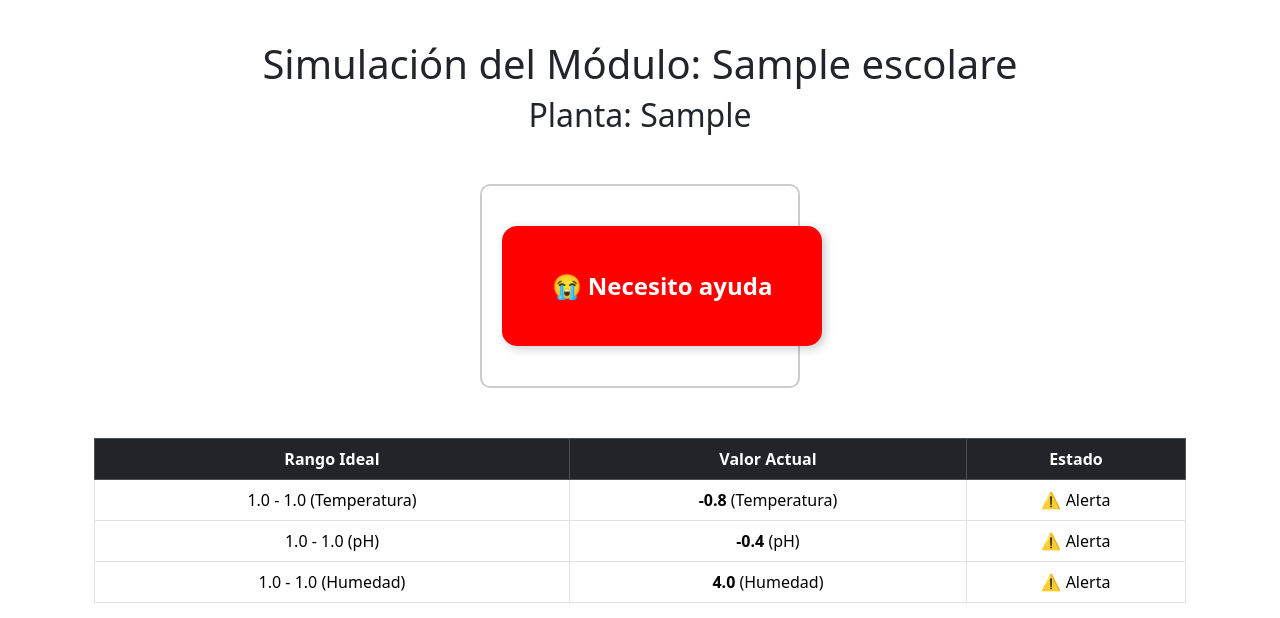
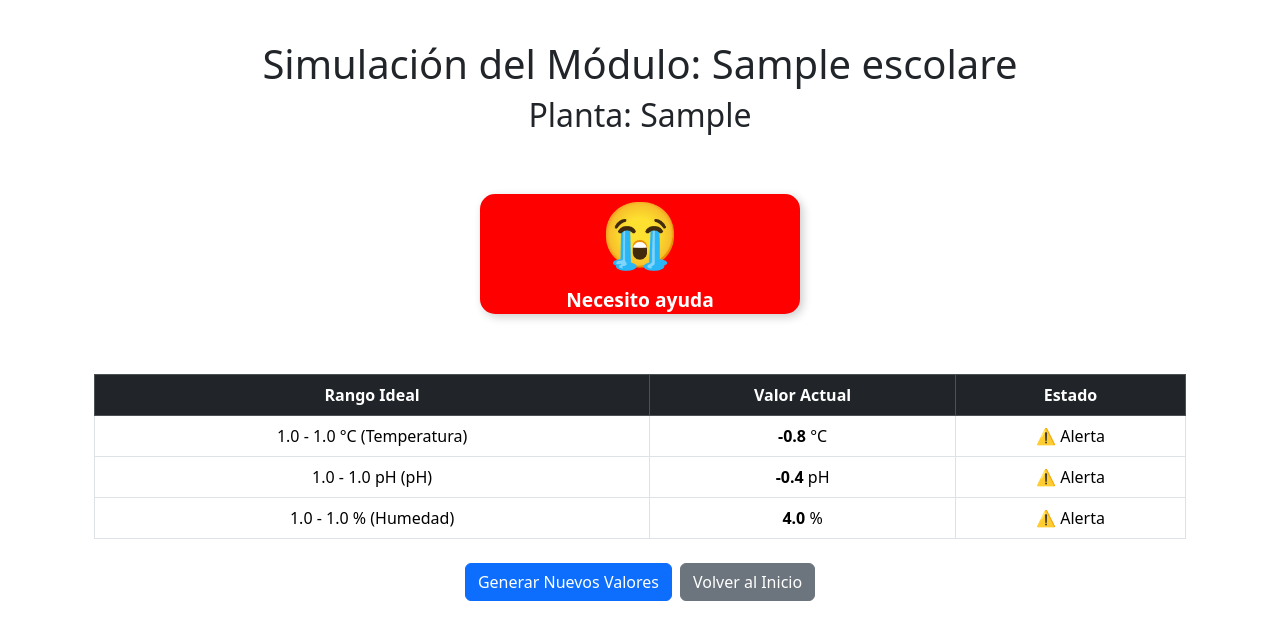
Before and after one commit to KiwiCodex/flask-plantas, a Flask app: page /modulos/simulacion/1 in a window 1280 px wide. Shown: the part 56-674 px from the top of the page. Run offline with Flask 3, Linux system fonts and the light colour scheme; tables that the repository leaves empty hold one stand-in row (values such as "Sample post").

Commit message:
Simulacion ajustada

```diff
--- a/app/routes.py
+++ b/app/routes.py
@@ -129,48 +129,61 @@ def modulos_simulacion(id):
         flash("No hay rangos definidos para esta planta.", "warning")
         return redirect(url_for("main.index"))  # Reemplaza con la ruta correcta
 
-    # Crear diccionario de rangos con valores por defecto si son None
+    # 🔹 Obtener unidades desde la base de datos (si Rangos tiene relación con Variables)
+    variables = {
+        "Temperatura": Variables.query.filter_by(nombre="Temperatura").first(),
+        "pH": Variables.query.filter_by(nombre="pH").first(),
+        "Humedad": Variables.query.filter_by(nombre="Humedad").first()
+    }
+
+    # 🔹 Crear diccionario de rangos con unidades de medida
     rangos_dict = {
         "Temperatura": {
             "min": rangos.temperatura_min if rangos.temperatura_min is not None else 15.0,
-            "max": rangos.temperatura_max if rangos.temperatura_max is not None else 30.0
+            "max": rangos.temperatura_max if rangos.temperatura_max is not None else 30.0,
+            "unidad": variables["Temperatura"].unidad if variables["Temperatura"] else "°C"
         },
         "pH": {
             "min": rangos.ph_min if rangos.ph_min is not None else 6.0,
-            "max": rangos.ph_max if rangos.ph_max is not None else 7.5
+            "max": rangos.ph_max if rangos.ph_max is not None else 7.5,
+            "unidad": variables["pH"].unidad if variables["pH"] else "pH"
         },
         "Humedad": {
             "min": rangos.humedad_min if rangos.humedad_min is not None else 40.0,
-            "max": rangos.humedad_max if rangos.humedad_max is not None else 80.0
+            "max": rangos.humedad_max if rangos.humedad_max is not None else 80.0,
+            "unidad": variables["Humedad"].unidad if variables["Humedad"] else "%"
         }
     }
 
-    # Generar valores aleatorios dentro de un margen
+    # 🔹 Generar valores simulados
     valores_simulados = {
         "Temperatura": round(random.uniform(rangos_dict["Temperatura"]["min"] - 5, rangos_dict["Temperatura"]["max"] + 5), 1),
         "pH": round(random.uniform(rangos_dict["pH"]["min"] - 2, rangos_dict["pH"]["max"] + 2), 1),
         "Humedad": round(random.uniform(rangos_dict["Humedad"]["min"] - 10, rangos_dict["Humedad"]["max"] + 10), 1)
     }
 
-    # Determinar el estado general de la planta
-    estados = []
+    # 🔹 Determinar el estado de la planta
+# 🔹 Determinar el estado de la planta
+    num_alertas = 0
+    num_precauciones = 0
+
     for var, valores in rangos_dict.items():
         if valores_simulados[var] < valores["min"] or valores_simulados[var] > valores["max"]:
-            estados.append("alerta")
+            num_alertas += 1
         elif abs(valores_simulados[var] - valores["min"]) <= 2 or abs(valores_simulados[var] - valores["max"]) <= 2:
-            estados.append("precaucion")
-        else:
-            estados.append("ok")
+            num_precauciones += 1
 
-    if "alerta" in estados:
-        estado_color = "red"
-    elif "precaucion" in estados:
-        estado_color = "yellow"
+    # 🔹 Nueva lógica de color basada en el número de alertas/precauciones
+    if num_alertas + num_precauciones == 3:
+        estado_color = "red"     # Todas las variables en alerta o precaución
+    elif num_alertas + num_precauciones == 2:
+        estado_color = "orange"  # Dos variables en alerta/precaución
+    elif num_alertas + num_precauciones == 1:
+        estado_color = "yellow"  # Solo una variable en alerta/precaución
     else:
-        estado_color = "green"
+        estado_color = "green"   # Todo en orden
 
     return render_template("modulos_simulacion.html", modulo=modulo, planta=planta, valores_simulados=valores_simulados, estado_color=estado_color, rangos_dict=rangos_dict, abs=abs)
-
 
 # -- TABLA ESCUELA --
 @main.route('/escuelas')
--- a/app/static/css/planta.css
+++ b/app/static/css/planta.css
@@ -1,31 +1,36 @@
-
 /* Bocadillos de estado */
 .box {
     width: 320px;
     height: 120px;
     margin: 20px auto;
     text-align: center;
-    line-height: 1.5;
-    font-size: 1.5em; /* Texto más grande */
     font-weight: bold;
     color: white;
     border-radius: 15px;
     display: flex;
+    flex-direction: column; /* Asegura que los elementos estén en columna */
     align-items: center;
     justify-content: center;
     padding: 10px;
     box-shadow: 3px 3px 10px rgba(0, 0, 0, 0.2);
 }
 
-.green { background-color: green; }
+.box span.emoji {
+    font-size: 4em; /* Hace el emoji más grande */
+    display: block; /* Permite que esté encima del texto */
+    margin-bottom: 5px; /* Espaciado entre el emoji y el texto */
+}
+
+.green { background-color: green; color: white; }
 .yellow { background-color: yellow; color: black; }
-.orange { background-color: orange; }
-.red { background-color: red; }
+.orange { background-color: orange; color: white; }
+.red { background-color: red; color: white; }
 
-/* Emoticonos más grandes */
-.box span {
-    font-size: 2.5em; /* Tamaño más grande */
-    margin-right: 10px;
+.box span.texto {
+    font-size: 1.2em; /* Reduce el tamaño del mensaje */
+    font-weight: bold;
+    text-align: center;
+    margin-bottom: 10px;
 }
 
 /* Estructura flexible */
@@ -37,14 +42,15 @@
     margin: 40px 0;
 }
 
-.state-container, .plant-container {
-    width: 320px; /* Ajuste al tamaño del bocadillo */
-    margin: 10px;
-    padding: 20px;
-    border: 2px solid #ccc;
-    border-radius: 10px;
-    background-color: #fff;
-    position: relative;
+.state-container {
+    width: 320px; /* Mismo ancho que .box */
+    margin: 0 auto; /* Centrar en la página */
+    padding: 0; /* Eliminar padding extra */
+    display: flex;
+    align-items: center;
+    justify-content: center; /* Centrar el contenido */
+    border: none; /* Opcional: si no quieres borde */
+    background-color: transparent; /* Para evitar cajas visibles */
 }
 
 /* Botón de generación */
--- a/app/templates/modulos_simulacion.html
+++ b/app/templates/modulos_simulacion.html
@@ -11,11 +11,20 @@
 <div class="wrap">
     <div class="state-container text-center">
         <div class="box {{ estado_color }}" id="estado-planta">
-            {% if estado_color == 'green' %} 😊 ¡Todo bien!
-            {% elif estado_color == 'yellow' %} 😐 En cuidado
-            {% elif estado_color == 'orange' %} 😟 Preocupado
-            {% else %} 😭 Necesito ayuda
-            {% endif %}
+            <span class="emoji">
+                {% if estado_color == 'green' %} 😊
+                {% elif estado_color == 'yellow' %} 😐
+                {% elif estado_color == 'orange' %} 😟
+                {% else %} 😭
+                {% endif %}
+            </span>
+            <span class="texto">
+                {% if estado_color == 'green' %} ¡Todo bien!
+                {% elif estado_color == 'yellow' %} En cuidado
+                {% elif estado_color == 'orange' %} Preocupado
+                {% else %} Necesito ayuda
+                {% endif %}
+            </span>
         </div>
     </div>
 </div>
@@ -32,8 +41,14 @@
         <tbody>
             {% for nombre, valor in valores_simulados.items() %}
             <tr>
-                <td>{{ rangos_dict[nombre]["min"] | round(1) }} - {{ rangos_dict[nombre]["max"] | round(1) }} {{ rangos_dict[nombre]["unidad"] }} ({{ nombre }})</td>
-                <td><strong>{{ valor | round(1) }}</strong> {{ rangos_dict[nombre]["unidad"] }} ({{ nombre }})</td>
+                <td>
+                    {{ rangos_dict[nombre]["min"] | round(1) }} - {{ rangos_dict[nombre]["max"] | round(1) }}
+                    {{ rangos_dict[nombre].get("unidad", "Sin unidad") }} ({{ nombre }})
+                </td>
+                <td>
+                    <strong>{{ valor | round(1) }}</strong>
+                    {{ rangos_dict[nombre].get("unidad", "Sin unidad") }}
+                </td>
                 <td>
                     {% if valor < rangos_dict[nombre]["min"] or valor > rangos_dict[nombre]["max"] %}
                         ⚠️ Alerta
@@ -51,6 +66,7 @@
 
 
 
+
 <div class="d-flex justify-content-center mt-4">
     <button class="btn btn-primary" onclick="generarNuevosValores()">Generar Nuevos Valores</button>
     <a href="{{ url_for('main.index') }}" class="btn btn-secondary ms-2">Volver al Inicio</a>
```
